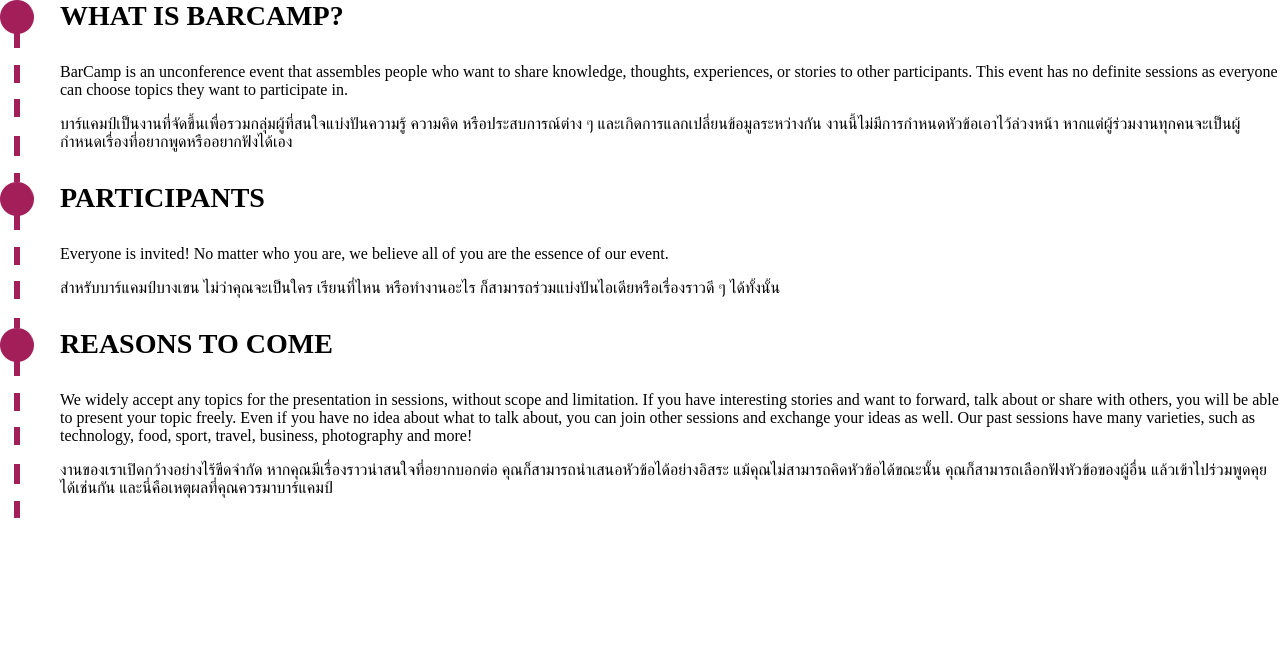
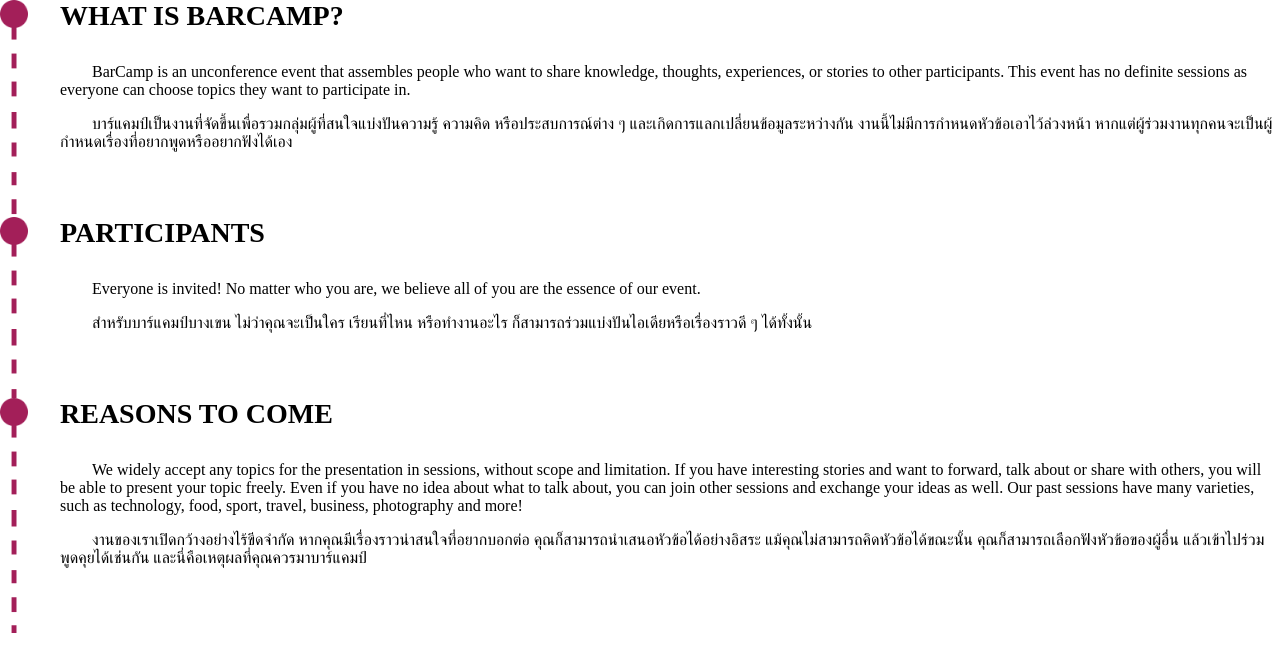
Before and after one commit to kykungz/bcbk9-frontend, a React (Create React App) app: page / in a window 1280 px wide. Shown: the top 672 px of the page. Built offline with nearby package versions, Linux system fonts and the light colour scheme.

Commit message:
Add p indent, change bg size

```diff
--- a/src/components/Content.js
+++ b/src/components/Content.js
@@ -1,10 +1,12 @@
 import React from 'react'
 import styled from 'styled-components'
 
+import './Content.scss'
 import line05 from '../assets/line05.png'
 const Section = styled.div`
   margin-bottom: 0px;
   background: url(${line05}) no-repeat top left;
+  background-size: 28px;
 `
 const STitle = styled.h3`
   font-family: 'Century Gothic', 'Prompt';
@@ -17,14 +19,14 @@
   font-family: 'Century Gothic', 'Prompt';
   margin-left: 60px;
   padding-top: 15px;
-  padding-bottom: 15px;
+  padding-bottom: 50px;
 `
 class Content extends React.Component {
   render() {
     return (
-      <Section {...this.props}>
+      <Section>
         <STitle>{this.props.title}</STitle>
-        <SContent>{this.props.children}</SContent>
+        <SContent className="SContent">{this.props.children}</SContent>
       </Section>
     )
   }
--- /dev/null
+++ b/src/components/Content.scss
@@ -0,0 +1,3 @@
+.SContent p {
+  text-indent: 2em;
+}
```
